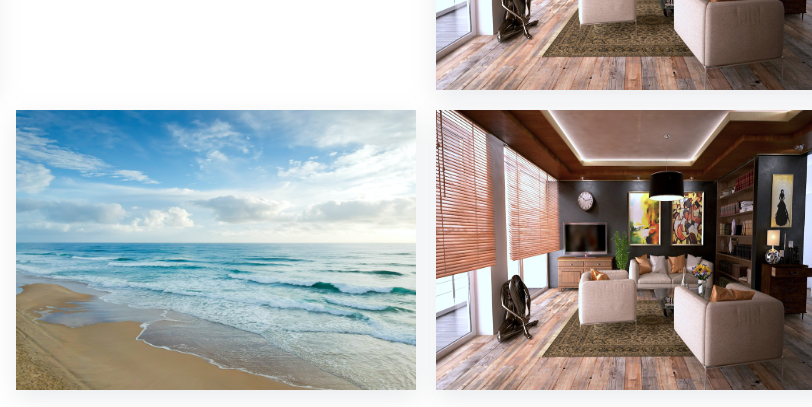
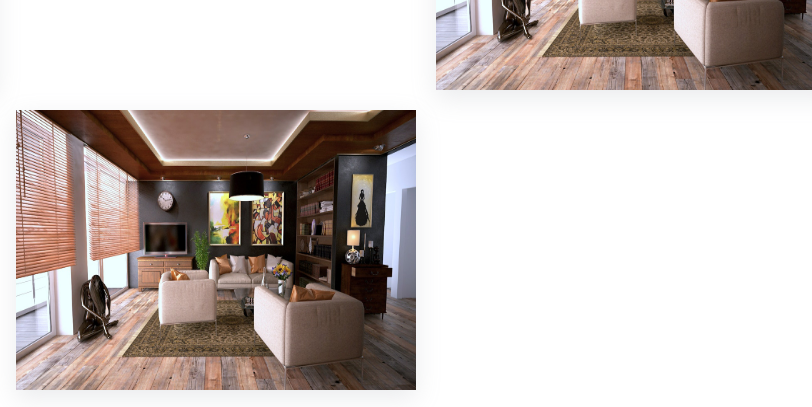
Before and after one commit to ShovonGomes155/second-155, a plain HTML site: page index.html in a window 1280 px wide. Shown: the part 1301-1708 px from the top of the page, 468-1280 px from the left. Drawn offline with Linux system fonts and the light colour scheme.

Commit message:
first commit

```diff
--- a/index.html
+++ b/index.html
@@ -59,10 +59,6 @@
                 <div class="img-overlay"></div>
             </div>
             <div class="img">
-                <img src="img/bg.JPG" alt="img1">
-                <div class="img-overlay"></div>
-            </div>
-            <div class="img">
                 <img src="img/img2.jpg" alt="img1">
                 <div class="img-overlay"></div>
             </div>
```
